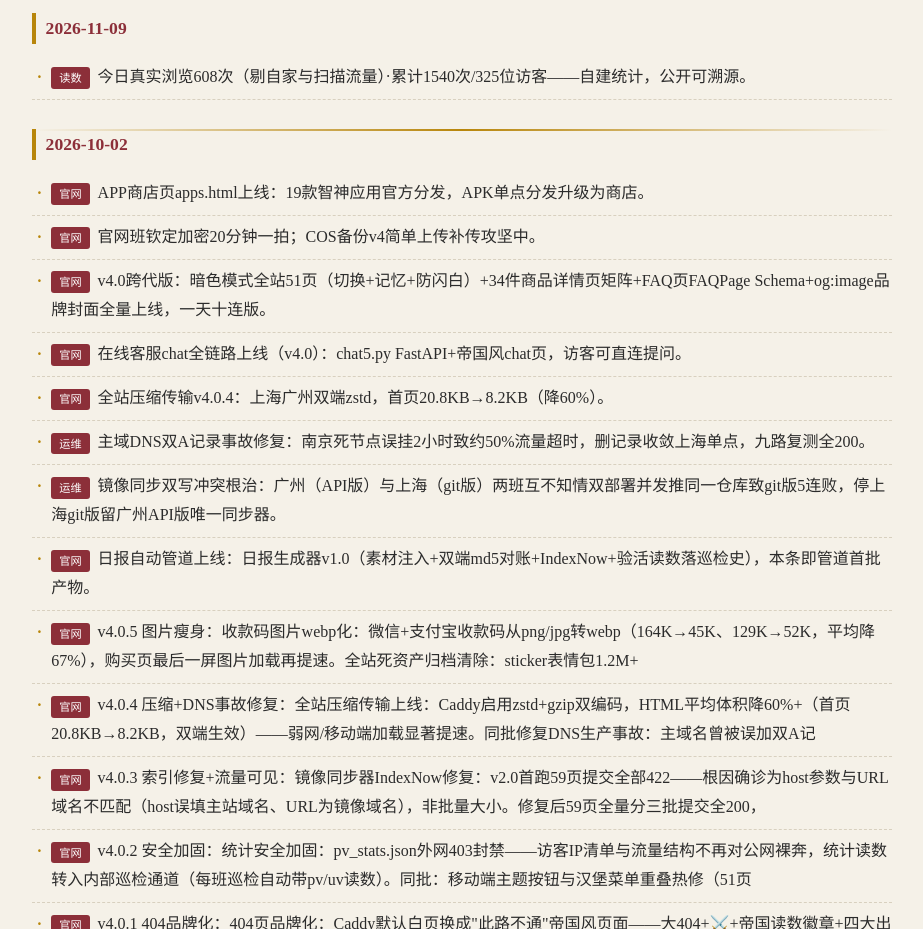
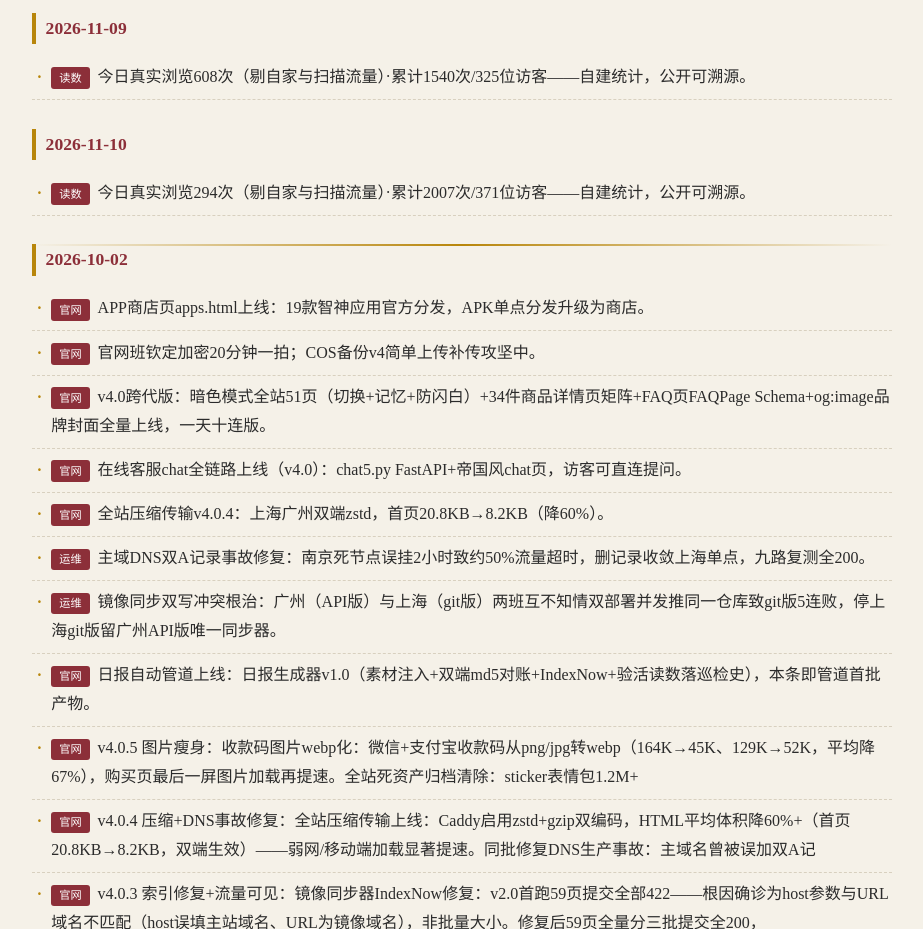
Before and after one commit to xushilianzhuren/xushilianzhuren.github.io, a plain HTML site: page daily.html in a window 1280 px wide. Shown: the part 4680-5609 px from the top of the page, without its empty margins (178-1101 px from the left). Drawn offline with Linux system fonts and the light colour scheme.

Commit message:
mirror sync daily.html 11102100

```diff
--- a/daily.html
+++ b/daily.html
@@ -266,6 +266,11 @@ html[data-theme="dark"] .zs-theme-btn{background:rgba(32,29,26,.92);border-color
 <li><span class="tag">读数</span>今日真实浏览608次（剔自家与扫描流量）·累计1540次/325位访客——自建统计，公开可溯源。</li>
 </ul>
 
+<h2>2026-11-10</h2>
+<ul>
+<li><span class="tag">读数</span>今日真实浏览294次（剔自家与扫描流量）·累计2007次/371位访客——自建统计，公开可溯源。</li>
+</ul>
+
 <div class="rule">
 
 <h2>2026-10-02</h2>
```
